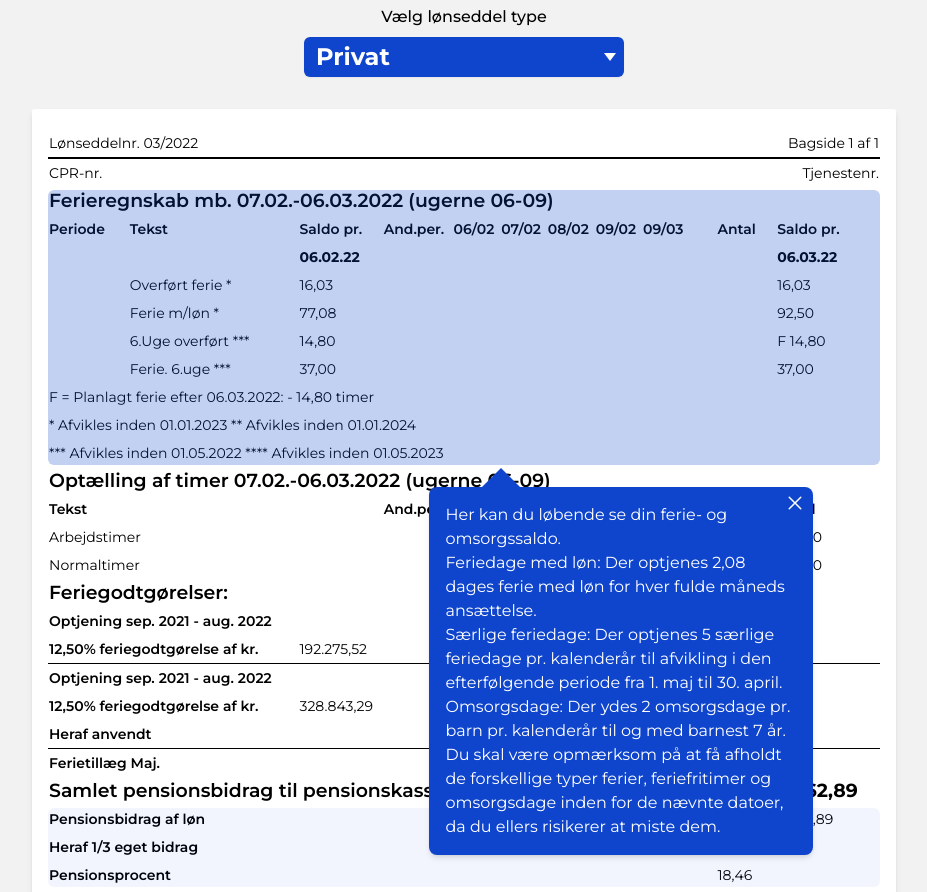
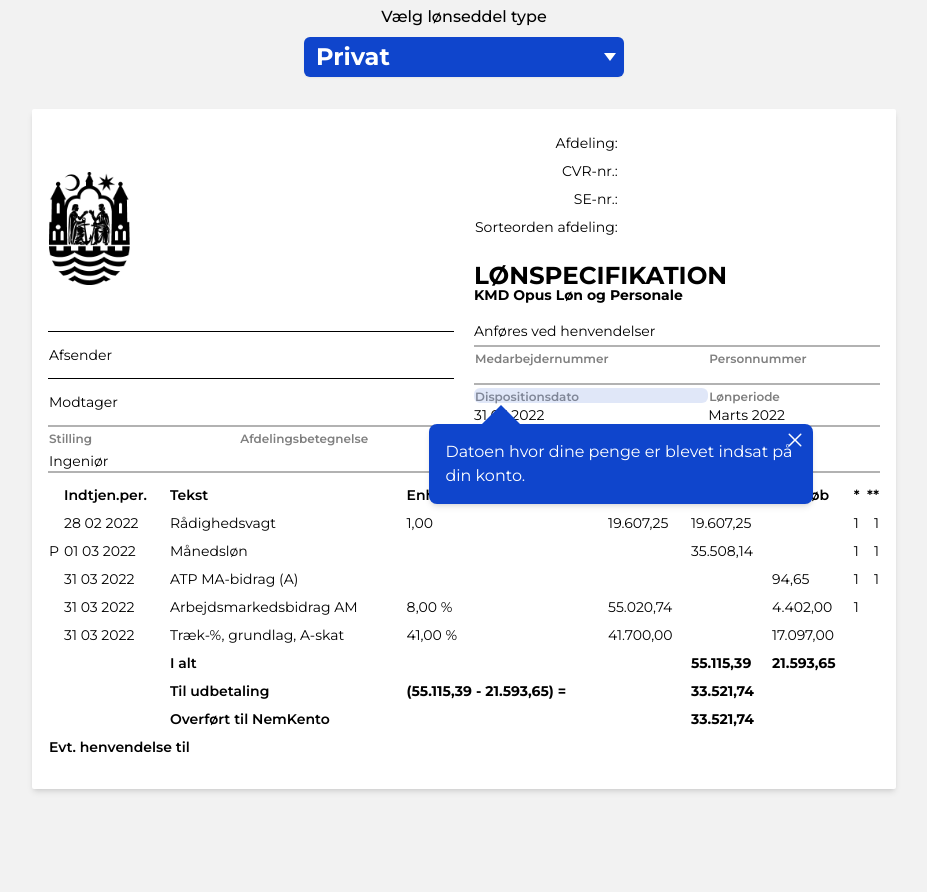
Before and after one commit to orindholt/ida_loenseddel, a website: page index.html in a window 1280 px wide. Shown: the part 369-1261 px from the top of the page, without its empty margins (176-1103 px from the left). Drawn offline with nearby package versions, Linux system fonts and the light colour scheme.

Commit message:
Init kmd and add bug fixes

```diff
--- a/css/main.css
+++ b/css/main.css
@@ -27,7 +27,7 @@
   [data-id="info-box"] a {
     @apply underline;
   }
-  [data-id="paycheck-table"] .active::after {
+  [data-id="paycheck"] .active::after {
     @apply !bg-active;
   }
   [data-id="paycheck"].active {
--- a/index.html
+++ b/index.html
@@ -115,10 +115,7 @@
 						data-type="privat"
 						data-pagination="false"
 					>
-						<table
-							class="w-full border-collapse break-words"
-							data-id="paycheck-table"
-						>
+						<table class="w-full border-collapse break-words">
 							<tbody class="cell-border-none">
 								<tr
 									class="active"
@@ -540,10 +537,7 @@
 						data-pagination="true"
 						data-page="1"
 					>
-						<table
-							class="w-full border-collapse break-words"
-							data-id="paycheck-table"
-						>
+						<table class="w-full border-collapse break-words">
 							<tbody class="cell-border-none text-right">
 								<tr>
 									<th class="text-2xl font-bold text-left" colspan="3">
@@ -805,10 +799,7 @@
 						data-pagination="true"
 						data-page="2"
 					>
-						<table
-							class="w-full border-collapse break-words"
-							data-id="paycheck-table"
-						>
+						<table class="w-full border-collapse break-words">
 							<tbody class="cell-border-none">
 								<tr>
 									<th class="text-2xl font-bold text-left" colspan="3">
@@ -1007,10 +998,7 @@
 						data-pagination="true"
 						data-page="1"
 					>
-						<table
-							class="w-full border-collapse break-words"
-							data-id="paycheck-table"
-						>
+						<table class="w-full border-collapse break-words">
 							<tr class="border-b-2 border-solid border-black">
 								<th
 									class="bg-black text-white text-xl text-center uppercase tracking-widest w-1/5"
@@ -1265,16 +1253,13 @@
 					<!-- Silkeborg Paycheck - 1 End -->
 					<!-- Silkeborg Paycheck - 2 -->
 					<div
-						class="hidden active blur-[0.4px] text-[45%] sm:text-sm"
+						class="hidden blur-[0.4px] text-[45%] sm:text-sm"
 						data-id="paycheck"
 						data-type="silkeborg"
 						data-pagination="true"
 						data-page="2"
 					>
-						<table
-							class="w-full border-collapse break-words"
-							data-id="paycheck-table"
-						>
+						<table class="w-full border-collapse break-words">
 							<tr class="border-b-2 border-solid border-black cell-border-none">
 								<td colspan="10">Lønseddelnr. 03/2022</td>
 								<td class="text-right">Bagside 1 af 1</td>
@@ -1515,6 +1500,193 @@
 						</div>
 					</div>
 					<!-- Silkeborg Paycheck - 2 End -->
+					<!-- KMD Paycheck - 1 -->
+					<div
+						class="hidden active blur-[0.4px] text-[45%] sm:text-sm"
+						data-id="paycheck"
+						data-type="kmd"
+						data-pagination="true"
+						data-page="1"
+					>
+						<div class="flex gap-5">
+							<table class="w-full border-collapse break-words flex-1">
+								<tr>
+									<td>
+										<img
+											class="w-1/5 mb-1"
+											src="./assets/aarhus_logo.png"
+											alt="Aarhus Kommune logo"
+										/>
+									</td>
+								</tr>
+								<tr class="border-t border-solid border-black">
+									<td>Afsender</td>
+								</tr>
+								<tr class="border-t border-solid border-black">
+									<td>Modtager</td>
+								</tr>
+							</table>
+							<div class="flex-1">
+								<table class="border-collapse break-words">
+									<tbody class="cell-text-right cell-border-none">
+										<tr>
+											<td>Afdeling:</td>
+										</tr>
+										<tr>
+											<td>CVR-nr.:</td>
+										</tr>
+										<tr>
+											<td>SE-nr.:</td>
+										</tr>
+										<tr>
+											<td>Sorteorden afdeling:</td>
+										</tr>
+									</tbody>
+								</table>
+								<h2 class="uppercase font-bold text-[175%] leading-5 mt-6">
+									Lønspecifikation
+								</h2>
+								<h3 class="font-bold">KMD Opus Løn og Personale</h3>
+								<h4 class="mt-4 mb-1">Anføres ved henvendelser</h4>
+								<table class="border-collapse break-words w-full">
+									<tr
+										class="cell-border-none border-t-2 border-solid border-black text-xs opacity-50 border-opacity-30"
+									>
+										<th class="pb-4">Medarbejdernummer</th>
+										<th class="pb-4">Personnummer</th>
+									</tr>
+									<tr
+										class="cell-border-none border-t-2 border-solid border-black text-xs opacity-50 border-opacity-30"
+									>
+										<th
+											scope="col"
+											data-id="info"
+											data-info-dk="Datoen hvor dine penge er blevet indsat på din konto."
+											data-info-en="!"
+											class="pb-0"
+										>
+											Dispositionsdato
+										</th>
+										<th scope="col" class="pb-0">Lønperiode</th>
+									</tr>
+									<tr class="cell-border-none">
+										<td class="p-0">31 03 2022</td>
+										<td class="p-0">Marts 2022</td>
+									</tr>
+								</table>
+							</div>
+						</div>
+						<table
+							class="w-full border-collapse break-words border-y-2 border-solid border-black border-opacity-30"
+						>
+							<tr class="cell-border-none text-xs opacity-50">
+								<th scope="col" class="pb-0">Stilling</th>
+								<th scope="col" class="pb-0">Afdelingsbetegnelse</th>
+								<th scope="col" class="pb-0">Systemdato</th>
+							</tr>
+							<tr class="cell-border-none">
+								<td class="pb-0">Ingeniør</td>
+								<td class="pb-0"></td>
+								<td class="pb-0">18 03 2022</td>
+							</tr>
+						</table>
+						<div class="py-2">
+							<table class="w-full border-collapse break-words">
+								<tr class="cell-border-none">
+									<th></th>
+									<th scope="col">Indtjen.per.</th>
+									<th scope="col">Tekst</th>
+									<th scope="col">Enheder</th>
+									<th scope="col">Enh.pris</th>
+									<th scope="col">(+)Beløb</th>
+									<th scope="col">(-)Beløb</th>
+									<th scope="col">*</th>
+									<th scope="col" class="text-right">**</th>
+								</tr>
+								<tr class="cell-border-none">
+									<td></td>
+									<td>28 02 2022</td>
+									<td>Rådighedsvagt</td>
+									<td>1,00</td>
+									<td>19.607,25</td>
+									<td>19.607,25</td>
+									<td></td>
+									<td>1</td>
+									<td class="text-right">1</td>
+								</tr>
+								<tr class="cell-border-none">
+									<td>P</td>
+									<td>01 03 2022</td>
+									<td>Månedsløn</td>
+									<td></td>
+									<td></td>
+									<td>35.508,14</td>
+									<td></td>
+									<td>1</td>
+									<td class="text-right">1</td>
+								</tr>
+								<tr class="cell-border-none">
+									<td></td>
+									<td>31 03 2022</td>
+									<td>ATP MA-bidrag (A)</td>
+									<td></td>
+									<td></td>
+									<td></td>
+									<td>94,65</td>
+									<td>1</td>
+									<td class="text-right">1</td>
+								</tr>
+								<tr class="cell-border-none">
+									<td></td>
+									<td>31 03 2022</td>
+									<td>Arbejdsmarkedsbidrag AM</td>
+									<td>8,00 %</td>
+									<td>55.020,74</td>
+									<td></td>
+									<td>4.402,00</td>
+									<td>1</td>
+									<td class="text-right"></td>
+								</tr>
+								<tr class="cell-border-none">
+									<td></td>
+									<td>31 03 2022</td>
+									<td>Træk-%, grundlag, A-skat</td>
+									<td>41,00 %</td>
+									<td>41.700,00</td>
+									<td></td>
+									<td>17.097,00</td>
+									<td></td>
+									<td class="text-right"></td>
+								</tr>
+								<tr class="cell-border-none">
+									<td colspan="2"></td>
+									<th scope="row">I alt</th>
+									<td></td>
+									<td></td>
+									<td class="font-bold">55.115,39</td>
+									<td class="font-bold">21.593,65</td>
+								</tr>
+								<tr class="cell-border-none">
+									<td colspan="2"></td>
+									<th scope="row">Til udbetaling</th>
+									<td class="font-bold">(55.115,39 - 21.593,65) =</td>
+									<td></td>
+									<td class="font-bold">33.521,74</td>
+								</tr>
+								<tr class="cell-border-none">
+									<td colspan="2"></td>
+									<th scope="row">Overført til NemKento</th>
+									<td></td>
+									<td></td>
+									<td class="font-bold">33.521,74</td>
+								</tr>
+								<tr>
+									<th colspan="3">Evt. henvendelse til</th>
+								</tr>
+							</table>
+						</div>
+					</div>
+					<!-- KMD Paycheck - 1 End -->
 					<aside
 						data-id="info-box"
 						class="absolute bg-blue text-white rounded-lg sm:right-[8%] sm:left-auto top-0 z-10 p-4 max-w-sm transition-all duration-500 shadow-md left-0 right-0"
--- a/js/script.js
+++ b/js/script.js
@@ -3,6 +3,7 @@
 // - Infobox max width pagination
 // - Infobox max width tall info element bug
 // - Mobile touch - Infobox max width functionality / pagination
+// - Infobox arrow movement
 
 document.addEventListener("DOMContentLoaded", () => {
 	const wrapper = document.querySelector("[data-id='table-wrapper']");
```
Also changed, not shown: assets/aarhus_logo.png (added), style.min.css.
